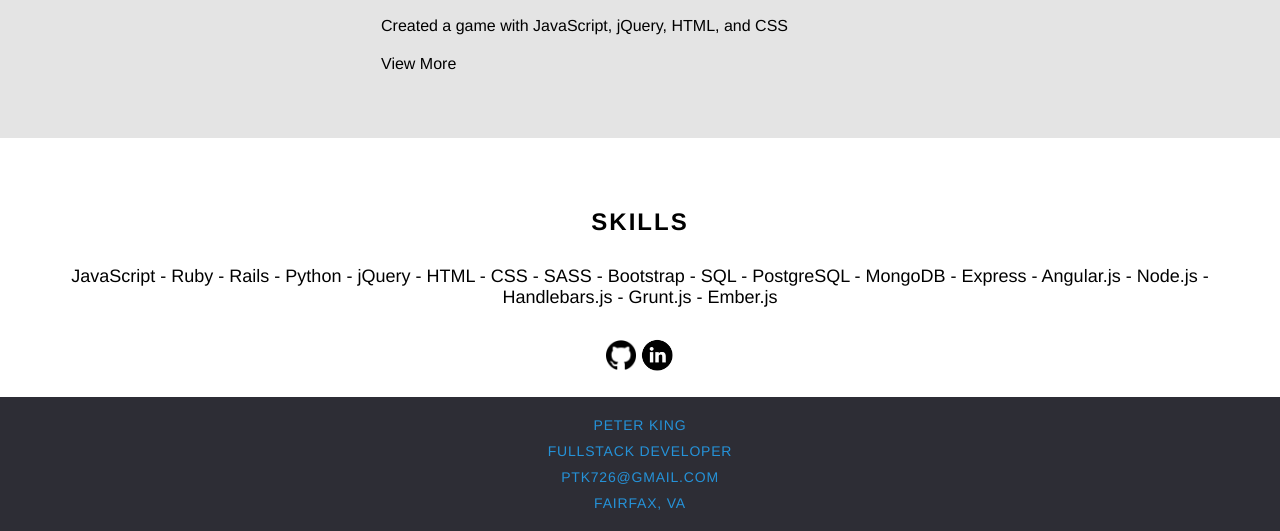
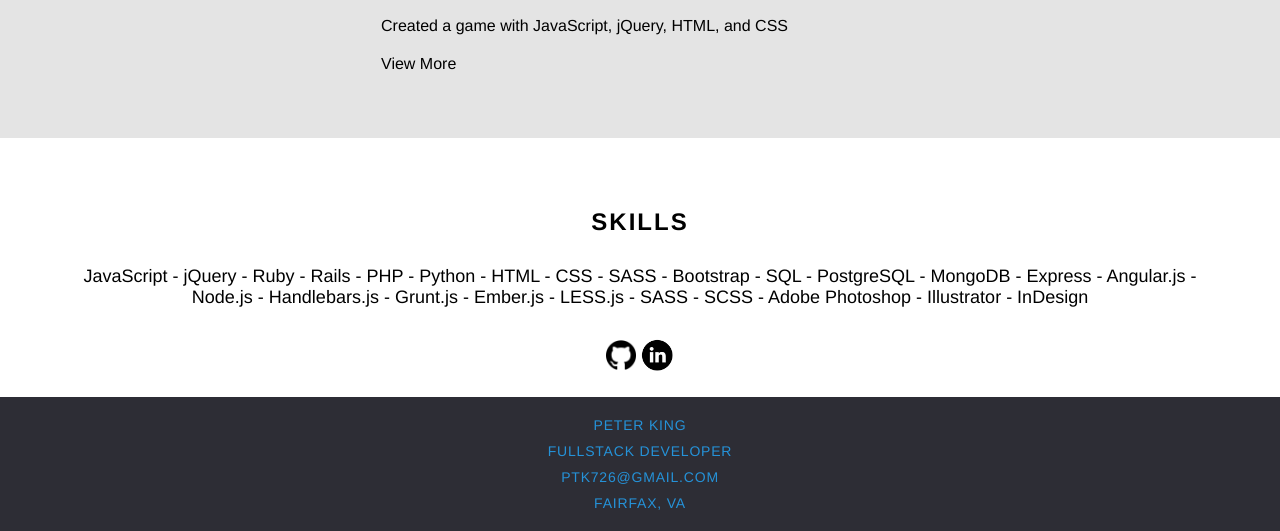
Before and after one commit to snowbrdking26/Peter_King, a website: page index.html in a window 1280 px wide. Shown: the part 2903-3434 px from the top of the page. Drawn offline with nearby package versions, Linux system fonts and the light colour scheme.

Commit message:
updated skill section

```diff
--- a/index.html
+++ b/index.html
@@ -122,7 +122,7 @@
 </div> -->
 
 <div data-aos="zoom-in" data-aos-duration="2000" class="textListOfSkills">
-		<p class="textListOfSkills">JavaScript - Ruby - Rails - Python - jQuery - HTML - CSS - SASS - Bootstrap - SQL - PostgreSQL - MongoDB - Express - Angular.js - Node.js - Handlebars.js - Grunt.js - Ember.js
+		<p class="textListOfSkills">JavaScript - jQuery - Ruby - Rails - PHP - Python - HTML - CSS - SASS - Bootstrap - SQL - PostgreSQL - MongoDB - Express - Angular.js - Node.js - Handlebars.js - Grunt.js - Ember.js - LESS.js - SASS - SCSS - Adobe Photoshop - Illustrator - InDesign
 		</p>
 </div>
 
```
